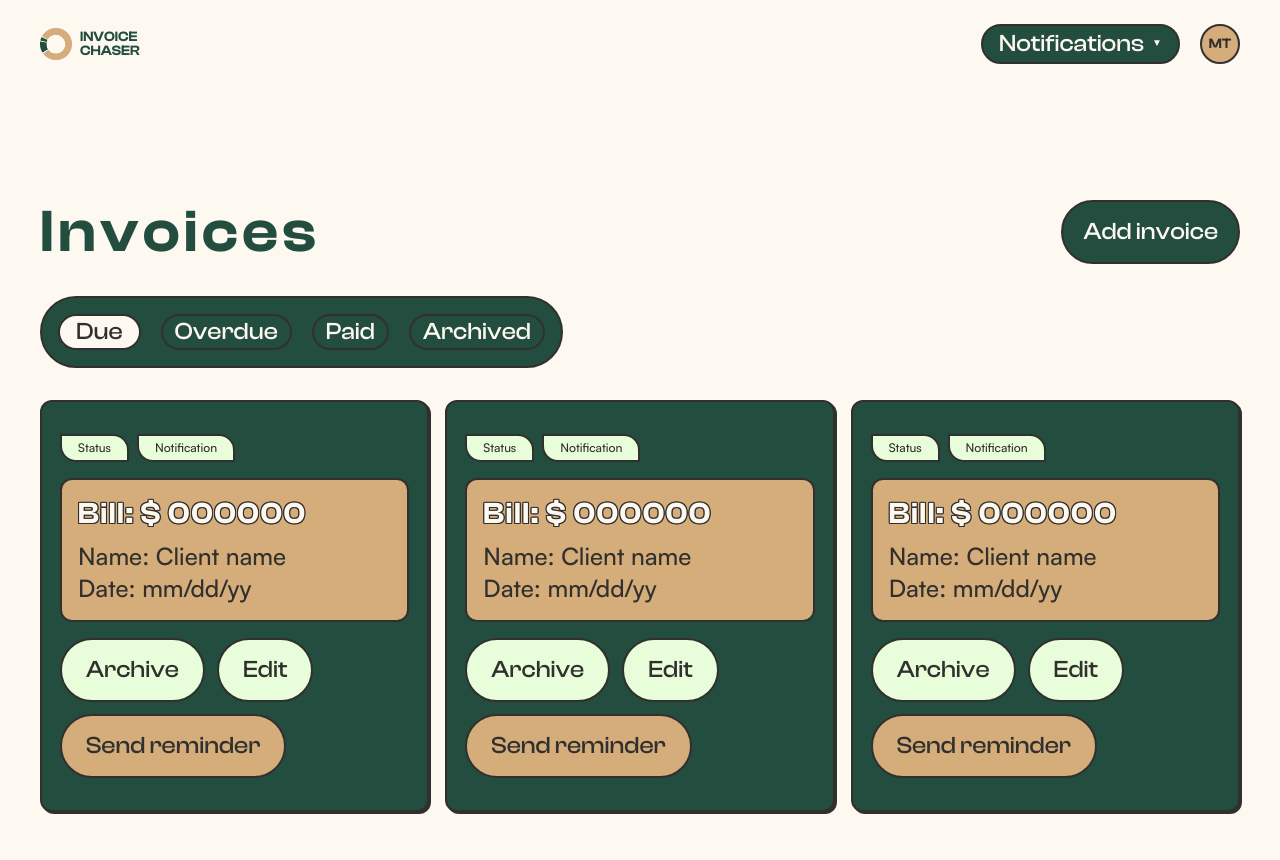
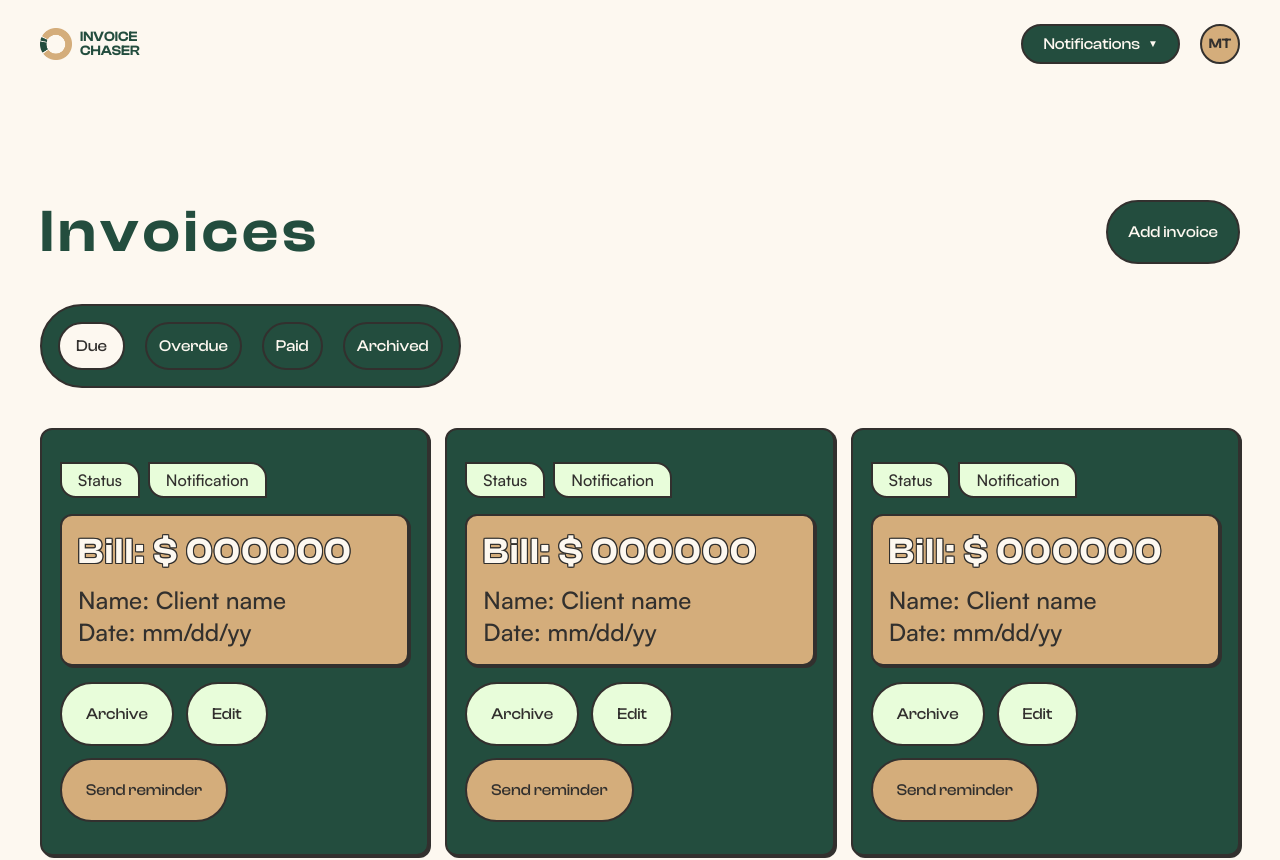
Before and after one commit to BluTargaryan/artbox-invoice-chaser, a Next.js app: page /invoices in a window 1280 px wide. Shown: the top 860 px of the page. Built offline with nearby package versions, Linux system fonts and the light colour scheme.

Commit message:
chore: xl responsiveness to add invoice page

```diff
--- a/app/acctSetup/followupRules/page.tsx
+++ b/app/acctSetup/followupRules/page.tsx
@@ -28,21 +28,23 @@ const FollowupRulesPage = () => {
       <div className="flex w-[270px] flex-col justify-center gap-10 py-4 md:w-[322px] xl:w-[446px]">
         {/* Existing Rule Block */}
         <div className="flex flex-col gap-4">
-        <div className="relative flex h-12 w-full items-center border-2 border-chill-black bg-calm-green px-4">
+        <div className="relative flex h-12 w-full items-center border-2 border-chill-black bg-calm-green px-4 xl:h-16">
           <div className="absolute bottom-0 left-0 top-0 w-2 border-r-2 border-chill-black bg-tan"></div>
-          <span className="ml-2 font-satoshi text-sm text-light-almond">Rule</span>
-          <span className="ml-auto font-satoshi text-xs text-light-almond">X days before</span>
+          <span className="ml-2 font-satoshi text-sm text-light-almond xl:text-2xl!">Rule</span>
+          <span className="ml-auto font-satoshi text-xs text-light-almond xl:text-2xl!">X days before</span>
         </div>
         </div>
 
         {/* New Rule Inputs */}
         <div className="flex flex-col gap-6">
           <div className="flex items-center justify-center gap-4">
-            <div className="w-12">
+            <div className="w-12 xl:w-16">
             <CustomInput
   id="days"
   label=""
-                type="number"
+  type="text"
+  inputMode="numeric"
+  pattern="[0-9]*"
   placeholder="X"
   className="px-0! text-center"
   containerClassName=""
--- a/app/components/atoms/InvoiceCard.tsx
+++ b/app/components/atoms/InvoiceCard.tsx
@@ -19,15 +19,17 @@ export default function InvoiceCard({
         {tags.map((tag, index) => (
           <span
             key={`${tag}-${index}`}
-            className="flex items-center justify-center rounded-bl-2xl rounded-tr-2xl border-2 border-chill-black bg-light-green px-4 py-1 text-xs font-medium text-chill-black"
+            className="flex items-center justify-center rounded-bl-2xl rounded-tr-2xl border-2 border-chill-black bg-light-green px-4 py-1 text-xs font-medium text-chill-black
+            xl:text-base
+            "
           >
             {tag}
           </span>
         ))}
       </div>
 
-      <div className="mb-4 flex flex-col rounded-xl border-2 border-chill-black bg-tan p-4">
-        <div className="outline-black mb-2 font-clash text-3xl font-semibold tracking-wider text-light-almond">
+      <div className="mb-4 flex flex-col rounded-xl border-2 border-chill-black bg-tan p-4 base-shadow">
+        <div className="outline-black mb-2 font-clash text-3xl font-semibold tracking-wider text-light-almond xl:text-4xl xl:mb-3">
           {amountDisplay}
         </div>
         <p className="font-medium text-chill-black">
--- a/app/components/atoms/NotificationDropdown.tsx
+++ b/app/components/atoms/NotificationDropdown.tsx
@@ -29,7 +29,7 @@ const NotificationDropdown = () => {
       <button
         type="button"
         className="flex shadow-none! transform-none! h-10 items-center gap-2 rounded-full border-2 border-chill-black bg-calm-green px-4 text-xs text-light-almond
-        md:text-base
+        md:text-base xl:px-5
         "
         onClick={() => setDropdownOpen((o) => !o)}
       >
--- a/app/globals.css
+++ b/app/globals.css
@@ -56,6 +56,16 @@ input:focus {
   @apply outline-none;
 }
 
+/* Hide number input spinners in all browsers */
+input[type="number"]::-webkit-inner-spin-button,
+input[type="number"]::-webkit-outer-spin-button {
+  -webkit-appearance: none;
+  margin: 0;
+}
+input[type="number"] {
+  -moz-appearance: textfield;
+}
+
 h1,h2,h3,h4,h5,h6,label {
   font-family: var(--font-clash);
   @apply text-calm-green tracking-tight;
@@ -83,7 +93,7 @@ button {
   font-family: var(--font-clash);
   cursor: pointer;
   font-weight: 500;
-  @apply h-12 rounded-full  border-2 border-chill-black xl:h-16 xl:text-2xl!;
+  @apply h-12 rounded-full border-2 border-chill-black text-sm xl:h-16 xl:text-base!;
   transition: box-shadow 0.3s ease-in, transform 0.3s ease-in;
 }
 
--- a/app/invoices/addInvoice/page.tsx
+++ b/app/invoices/addInvoice/page.tsx
@@ -13,10 +13,10 @@ export default function AddInvoicePage() {
   const [automate, setAutomate] = useState(false);
 
   return (
-    <div className="flex w-[270px] flex-col items-center gap-6 px-4 py-10 md:w-[322px]">
-      <h1 className="mb-2 text-center text-3xl md:text-4xl">Add invoice</h1>
+    <div className="flex w-[270px] flex-col items-center gap-6 px-4 py-10 md:w-[322px] xl:w-[446px]">
+      <h1 className="mb-17 text-center">Add invoice</h1>
 
-      <div className="flex w-full flex-col gap-4 md:w-[322px]">
+      <div className="flex w-full flex-col gap-4 md:w-[322px] xl:w-[446px]">
         <CustomInput
           id="clientName"
           label="Client name"
@@ -61,11 +61,13 @@ export default function AddInvoicePage() {
       </div>
 
       {/* Notes Section */}
-      <div className="flex w-full flex-col items-center rounded-3xl border-2 border-chill-black bg-light-green p-4 md:w-[322px]">
-        <h3 className="mb-3 text-sm font-semibold text-chill-black xl:text-base">Notes</h3>
+      <div className="flex w-full flex-col items-center rounded-3xl border-2 border-chill-black bg-light-green p-4 md:w-[322px] xl:w-[446px] xl:p-6">
+        <h3 className="mb-3 font-semibold text-chill-black">Notes</h3>
 
         <textarea
-          className="mb-4 h-24 w-full resize-none rounded-xl border-2 border-chill-black bg-light-green p-3 font-satoshi text-sm text-chill-black placeholder:text-chill-black focus:outline-none"
+          className="mb-4 h-24 w-full resize-none rounded-xl border-2 border-chill-black bg-light-green p-3 font-satoshi text-sm text-chill-black placeholder:text-chill-black focus:outline-none
+          xl:placeholder:text-2xl xl:text-2xl xl:h-50
+          "
           placeholder="Add note"
           value={note}
           onChange={(e) => setNote(e.target.value)}
@@ -73,7 +75,9 @@ export default function AddInvoicePage() {
 
         <button
           type="button"
-          className="mb-5 h-10 w-full rounded-full border-2 border-chill-black bg-calm-green px-4 text-xs font-medium text-light-almond transition-transform hover:-translate-y-0.5 hover:shadow-[2px_2px_0_0_var(--color-chill-black)]"
+          className="mb-5 h-10 w-full rounded-full border-2 border-chill-black bg-calm-green px-4 text-xs font-medium text-light-almond transition-transform hover:-translate-y-0.5 hover:shadow-[2px_2px_0_0_var(--color-chill-black)]
+          xl:w-[322px] xl:h-12
+          "
         >
           Submit note
         </button>
@@ -90,16 +94,16 @@ export default function AddInvoicePage() {
       {/* Automate checkbox */}
       <div
         onClick={() => setAutomate(!automate)}
-        className="flex h-12 w-full items-center rounded-full border-2 border-chill-black bg-light-green px-4 md:w-[322px]"
+        className="flex h-12 w-full items-center rounded-full border-2 border-chill-black bg-light-green px-4 md:w-[322px] xl:w-[446px] xl:h-16"
       >
-        <div className="mr-3 flex h-4 w-4 items-center justify-center rounded-full border border-chill-black ">
-          {automate && <div className="h-2 w-2 rounded-full bg-chill-black"></div>}
+        <div className=" cursor-pointer transition-all duration-300 ease-in-out hover:scale-110 mr-3 flex h-4 w-4 items-center justify-center rounded-full border border-chill-black xl:h-6 xl:w-6">
+          {automate && <div className="h-2 w-2 rounded-full bg-chill-black xl:h-3 xl:w-3"></div>}
         </div>
-        <span className="font-satoshi text-sm font-medium text-chill-black">Automate invoice chasing</span>
+        <span className="font-satoshi text-sm font-medium text-chill-black xl:text-base">Automate invoice chasing</span>
       </div>
 
       {/* Action Buttons */}
-      <div className="mt-2 flex w-full flex-col gap-4 md:w-[322px]">
+      <div className="mt-2 flex w-full flex-col gap-4 md:w-[322px] xl:w-[446px]">
         <button
           type="button"
           className="h-12 w-full! rounded-full border-2 border-chill-black bg-calm-green font-clash text-sm font-medium text-light-green transition-transform hover:-translate-y-0.5 hover:shadow-[2px_2px_0_0_var(--color-chill-black)] md:w-52"
--- a/app/invoices/page.tsx
+++ b/app/invoices/page.tsx
@@ -3,7 +3,7 @@ import InvoiceCard from "@/app/components/atoms/InvoiceCard";
 
 export default function InvoicesPage() {
   return (
-    <div className="flex w-full max-w-[350px] flex-col gap-8 px-4 md:max-w-full md:px-10">
+    <div className="flex w-full max-w-[350px] flex-col gap-8 px-4 md:max-w-full md:px-10 xl:gap-10">
       {/* Page Header */}
       <div className="flex items-center justify-between">
         <h1>Invoices</h1>
@@ -19,16 +19,16 @@ export default function InvoicesPage() {
       flex-wrap
       md:w-fit md:rounded-full
       ">
-        <button className="h-9 rounded-full bg-light-almond px-4 text-sm font-medium text-chill-black">
+        <button className="h-9 rounded-full bg-light-almond px-4 text-sm font-medium text-chill-black xl:h-12">
           Due
         </button>
-        <button className="h-9 px-3 text-sm font-medium text-light-almond">
+        <button className="h-9 px-3 text-sm font-medium text-light-almond xl:h-12">
           Overdue
         </button>
-        <button className="h-9 px-3 text-sm font-medium text-light-almond">
+        <button className="h-9 px-3 text-sm font-medium text-light-almond xl:h-12">
           Paid
         </button>
-        <button className="h-9 px-3 text-sm font-medium text-light-almond">
+        <button className="h-9 px-3 text-sm font-medium text-light-almond xl:h-12">
           Archived
         </button>
       </div>
```
Lines whose indentation alone changed are shown as unchanged.
